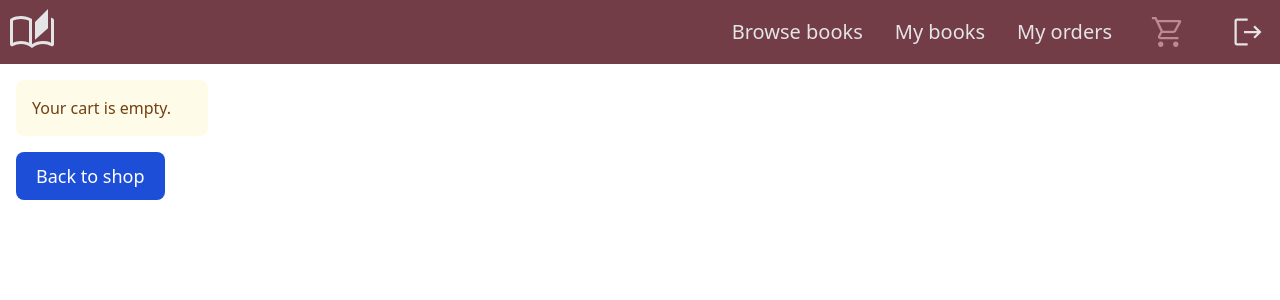
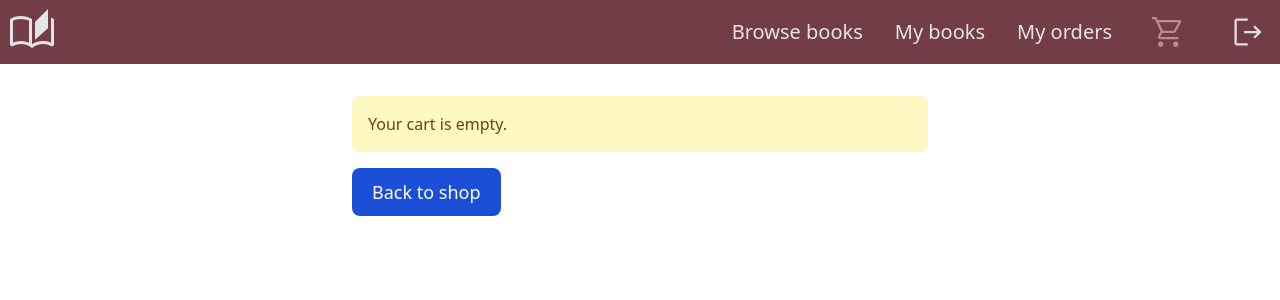
Before and after one commit to jzizka8/BookMarket, a React (Vite) app in the folder frontend/: page /cart in a window 1280 px wide. Shown: the top 300 px of the page. Built offline with nearby package versions, Linux system fonts and the light colour scheme.

Commit message:
feat: empty cart

```diff
--- a/frontend/src/pages/Cart.tsx
+++ b/frontend/src/pages/Cart.tsx
@@ -6,9 +6,10 @@ const Cart = () => {
   const { cart } = useCart();
   if (cart.length === 0) {
     return (
-      <div className="m-4">
+      <div className="flex justify-center my-8">
+        <div className="w-full max-w-xl mx-4">
         <div
-          className="text-md md:w-3xl mb-4 w-48 rounded-lg bg-yellow-50 p-4 text-yellow-900"
+            className="text-md w-full mb-4 w-48 rounded-lg bg-yellow-100 p-4 text-yellow-900"
           role="alert"
         >
           Your cart is empty.
@@ -19,6 +20,7 @@ const Cart = () => {
         >
           Back to shop
         </Link>
+        </div>
       </div>
     );
   }
```
